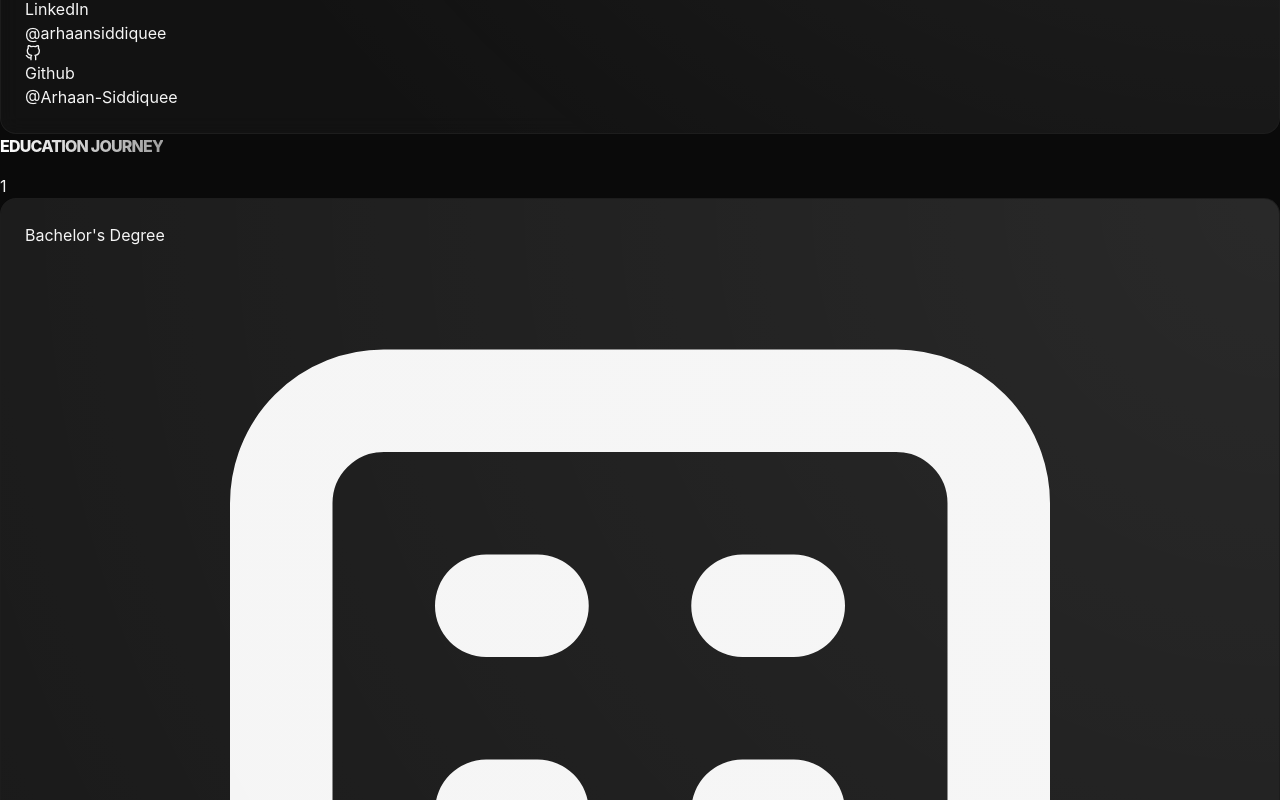
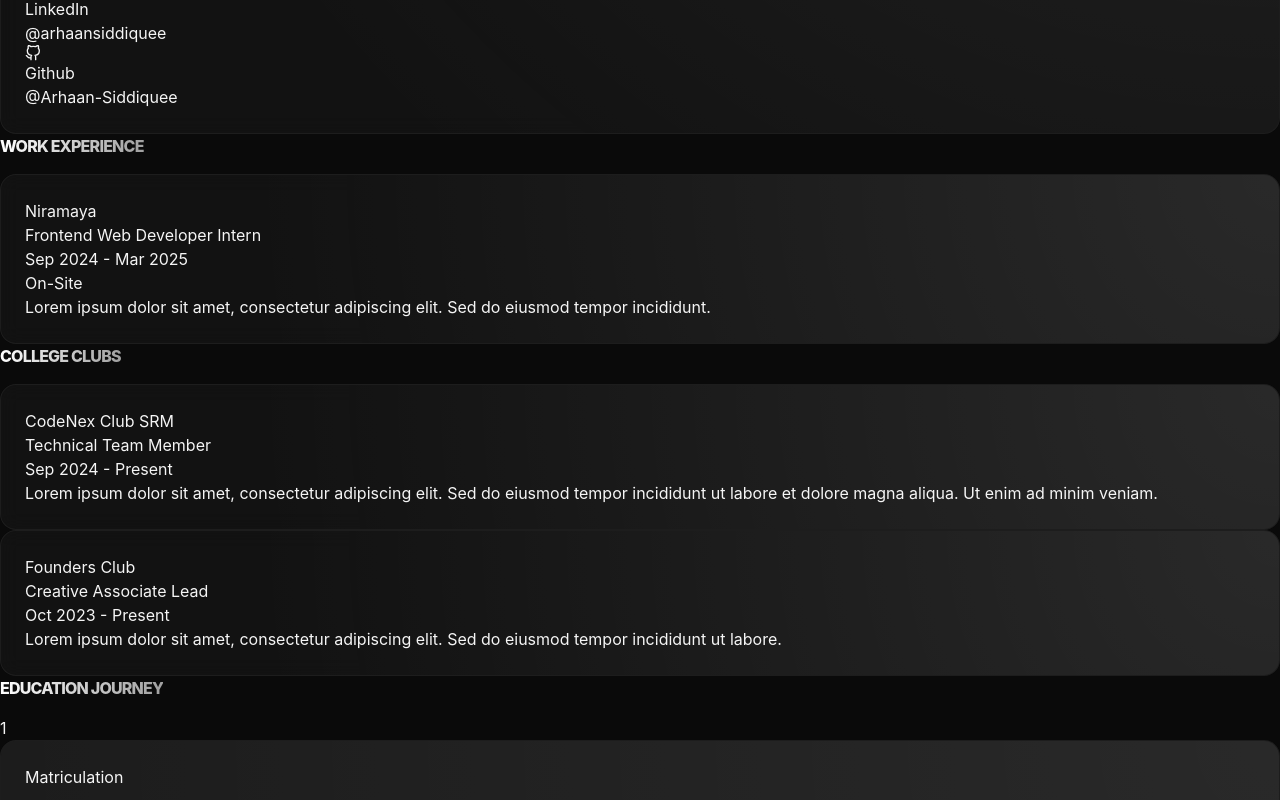
Before and after one commit to Arhaan-Siddiquee/Arhaan.dev, a React (Vite) app in the folder noir/: page / in a window 1280 px wide. Shown: the part 800-1600 px from the top of the page. Built offline with nearby package versions, Linux system fonts and the light colour scheme.

Commit message:
education

```diff
--- a/noir/package.json
+++ b/noir/package.json
@@ -10,11 +10,14 @@
     "preview": "vite preview"
   },
   "dependencies": {
+    "@headlessui/react": "^2.2.0",
     "framer-motion": "^12.5.0",
     "react": "^19.0.0",
+    "react-disclosure": "^0.4.0",
     "react-dom": "^19.0.0",
     "react-icons": "^5.5.0",
     "react-intersection-observer": "^9.16.0",
+    "react-parallax-tilt": "^1.7.287",
     "react-tilt": "^1.0.2",
     "react-typewriter-effect": "^1.1.0",
     "styled-components": "^6.1.16"
--- a/noir/src/App.jsx
+++ b/noir/src/App.jsx
@@ -83,6 +83,31 @@ const NoirButton = styled(motion.button)`
     left: 100%;
   }
 `;
+// Add these arrays before your motion.section component
+const workExperience = [
+  {
+    company: "Niramaya",
+    position: "Frontend Web Developer Intern",
+    type: "On-Site",
+    period: "Sep 2024 - Mar 2025",
+    description: "Lorem ipsum dolor sit amet, consectetur adipiscing elit. Sed do eiusmod tempor incididunt."
+  }
+];
+
+const collegeClubs = [
+  {
+    club: "CodeNex Club SRM",
+    role: "Technical Team Member",
+    period: "Sep 2024 - Present",
+    description: "Lorem ipsum dolor sit amet, consectetur adipiscing elit. Sed do eiusmod tempor incididunt ut labore et dolore magna aliqua. Ut enim ad minim veniam."
+  },
+  {
+    club: "Founders Club",
+    role: "Creative Associate Lead",
+    period: "Oct 2023 - Present",
+    description: "Lorem ipsum dolor sit amet, consectetur adipiscing elit. Sed do eiusmod tempor incididunt ut labore."
+  },
+];
 
 const ProgressBar = styled(motion.div)`
   height: 2px;
@@ -254,17 +279,23 @@ function App() {
   // Education data
   const education = [
     {
-      year: "2023 - 2027",
-      title: "Bachelor's Degree",
-      institution: "B.Tech, SRM University",
-      description: "Computer Science and Engineering, specializing in AI & Machine Learning"
+      year: "2019 - 2021",
+      title: "Matriculation",
+      institution: "D.A.V Public Schools",
+      description: "Completed with 91% marks in Science stream"
     },
     {
       year: "2021 - 2023",
       title: "Intermediate",
       institution: "Science, D.A.V Public School",
       description: "Specialized in Physics, Chemistry and Mathematics with high distinction"
-    }
+    },
+    {
+      year: "2023 - 2027",
+      title: "Bachelor's Degree",
+      institution: "B.Tech, SRM University",
+      description: "Computer Science and Engineering, specializing in AI & Machine Learning"
+    },
   ];
 
   return (
@@ -519,6 +550,108 @@ function App() {
               whileInView="visible"
               viewport={{ once: true, amount: 0.2 }}
             >
+              {/* Work Experience Section */}
+              <motion.div variants={itemVariants} className="flex items-center mb-12">
+                <div className="w-12 h-1 bg-white mr-4"></div>
+                <NoirHeading className="text-3xl md:text-4xl">WORK EXPERIENCE</NoirHeading>
+              </motion.div>
+
+              <div className="space-y-6 mb-16">
+                {/* Work Experience Cards */}
+                {workExperience.map((work, index) => (
+                  <motion.div
+                    key={index}
+                    className="relative"
+                    variants={itemVariants}
+                    custom={index}
+                  >
+                    <GlassCard
+                      className="overflow-hidden"
+                      whileHover={{
+                        scale: 1.02,
+                        boxShadow: "0 0 15px rgba(255,255,255,0.08)",
+                        transition: { duration: 0.3 }
+                      }}
+                    >
+                      <div className="p-5">
+                        <div className="flex items-start gap-4">
+                          <div className="w-10 h-10 rounded-full bg-white/10 flex items-center justify-center overflow-hidden">
+                            {/* Company Logo Placeholder */}
+                            <div className="w-8 h-8 bg-white/20 rounded-full"></div>
+                          </div>
+
+                          <div className="flex-1">
+                            <div className="flex justify-between items-start">
+                              <div>
+                                <div className="font-bold text-white text-lg mb-1">{work.company}</div>
+                                <div className="text-gray-400 text-sm">{work.position}</div>
+                              </div>
+                              <div className="text-xs text-white/70 font-mono px-2 py-1 rounded-full bg-white/5 border border-white/10">
+                                {work.period}
+                              </div>
+                            </div>
+
+                            <div className="text-xs text-white/60 mt-1 mb-2">{work.type}</div>
+                            <p className="text-gray-300 text-sm">{work.description}</p>
+                          </div>
+                        </div>
+                      </div>
+                    </GlassCard>
+                  </motion.div>
+                ))}
+              </div>
+
+              {/* College Clubs Section */}
+              <motion.div variants={itemVariants} className="flex items-center mb-12">
+                <div className="w-12 h-1 bg-white mr-4"></div>
+                <NoirHeading className="text-3xl md:text-4xl">COLLEGE CLUBS</NoirHeading>
+              </motion.div>
+
+              <div className="space-y-6 mb-16">
+                {/* College Clubs Cards */}
+                {collegeClubs.map((club, index) => (
+                  <motion.div
+                    key={index}
+                    className="relative"
+                    variants={itemVariants}
+                    custom={index}
+                  >
+                    <GlassCard
+                      className="overflow-hidden"
+                      whileHover={{
+                        scale: 1.02,
+                        boxShadow: "0 0 15px rgba(255,255,255,0.08)",
+                        transition: { duration: 0.3 }
+                      }}
+                    >
+                      <div className="p-5">
+                        <div className="flex items-start gap-4">
+                          <div className="w-10 h-10 rounded-full bg-white/10 flex items-center justify-center overflow-hidden">
+                            {/* Club Logo Placeholder */}
+                            <div className="w-8 h-8 bg-white/20 rounded-full"></div>
+                          </div>
+
+                          <div className="flex-1">
+                            <div className="flex justify-between items-start">
+                              <div>
+                                <div className="font-bold text-white text-lg mb-1">{club.club}</div>
+                                <div className="text-gray-400 text-sm">{club.role}</div>
+                              </div>
+                              <div className="text-xs text-white/70 font-mono px-2 py-1 rounded-full bg-white/5 border border-white/10">
+                                {club.period}
+                              </div>
+                            </div>
+
+                            <p className="text-gray-300 text-sm mt-2">{club.description}</p>
+                          </div>
+                        </div>
+                      </div>
+                    </GlassCard>
+                  </motion.div>
+                ))}
+              </div>
+
+              {/* Education Section - Original Timeline but with modified card size */}
               <motion.div variants={itemVariants} className="flex items-center mb-12">
                 <div className="w-12 h-1 bg-white mr-4"></div>
                 <NoirHeading className="text-3xl md:text-4xl">EDUCATION JOURNEY</NoirHeading>
@@ -567,71 +700,48 @@ function App() {
                               expanded: { height: "auto" }
                             }}
                           >
-                          <div className="p-6">
+                            <div className="p-5">
                               <div className="flex justify-between items-start mb-3">
                                 <div>
                                   <motion.div
-                                  className="font-bold text-white text-xl mb-1"
+                                    className="font-bold text-white text-lg mb-1"
                                     whileHover={{ scale: 1.01 }}
                                   >
                                     {edu.title}
                                   </motion.div>
-                                <div className="text-gray-400 mb-2 flex items-center">
+                                  <div className="text-gray-400 mb-2 flex items-center text-sm">
                                     <svg xmlns="http://www.w3.org/2000/svg" className="h-4 w-4 mr-1" fill="none" viewBox="0 0 24 24" stroke="currentColor">
                                       <path strokeLinecap="round" strokeLinejoin="round" strokeWidth={2} d="M19 21V5a2 2 0 00-2-2H7a2 2 0 00-2 2v16m14 0h2m-2 0h-5m-9 0H3m2 0h5M9 7h1m-1 4h1m4-4h1m-1 4h1m-5 10v-5a1 1 0 011-1h2a1 1 0 011 1v5m-4 0h4" />
                                     </svg>
                                     {edu.institution}
                                   </div>
                                 </div>
-                              <div className="text-sm text-white font-mono px-3 py-1 rounded-full bg-white/10">
+                                <div className="text-xs text-white/70 font-mono px-2 py-1 rounded-full bg-white/5 border border-white/10">
                                   {edu.year}
                                 </div>
                               </div>
 
-                            <p className="text-gray-300 mb-4">{edu.description}</p>
+                              <p className="text-gray-300 text-sm mb-3">{edu.description}</p>
 
                               {/* Expanded Content - Skills & Achievements */}
                               <motion.div
                                 variants={{
                                   collapsed: { opacity: 0.8, height: 0, marginTop: 0, display: "none" },
-                                expanded: { opacity: 1, height: "auto", marginTop: "1rem", display: "block" }
+                                  expanded: { opacity: 1, height: "auto", marginTop: "0.5rem", display: "block" }
                                 }}
                                 transition={{ duration: 0.3 }}
                                 className="overflow-hidden"
                               >
-                              <div className="border-t border-white/10 pt-4 mt-2">
-                                <div className="mb-3">
-                                  <div className="text-white/70 text-sm mb-2 font-semibold">Key Subjects:</div>
-                                  <div className="flex flex-wrap gap-2">
-                                    {edu.subjects?.map((subject, idx) => (
-                                      <span key={idx} className="text-xs bg-white/5 border border-white/10 rounded-full px-3 py-1 text-white/80">
-                                        {subject}
-                                      </span>
-                                    )) || (
-                                      <>
-                                        <span className="text-xs bg-white/5 border border-white/10 rounded-full px-3 py-1 text-white/80">
-                                          Computer Science
-                                        </span>
-                                        <span className="text-xs bg-white/5 border border-white/10 rounded-full px-3 py-1 text-white/80">
-                                          Data Structures
-                                        </span>
-                                        <span className="text-xs bg-white/5 border border-white/10 rounded-full px-3 py-1 text-white/80">
-                                          Algorithms
-                                        </span>
-                                      </>
-                                    )}
-                                  </div>
-                                </div>
-
+                                <div className="border-t border-white/10 pt-3 mt-2">
                                   <div className="mb-2">
-                                  <div className="text-white/70 text-sm mb-2 font-semibold">Achievements:</div>
-                                  <ul className="list-disc list-inside text-sm text-white/80 space-y-1 pl-1">
+                                    <div className="text-white/70 text-xs mb-2 font-semibold">Achievements:</div>
+                                    <ul className="list-disc list-inside text-xs text-white/80 space-y-1 pl-1">
                                       {edu.achievements?.map((achievement, idx) => (
                                         <li key={idx}>{achievement}</li>
                                       )) || (
                                         <>
-                                        <li>Graduated with honors (top 10% of class)</li>
-                                        <li>Research assistant for AI lab projects</li>
+                                          <li>Lorem ipsum dolor sit amet</li>
+                                          <li>Consectetur adipiscing elit</li>
                                         </>
                                       )}
                                     </ul>
@@ -663,7 +773,7 @@ function App() {
                   </motion.div>
                 ))}
               </div>
-
+            </motion.section>
             <motion.div
               variants={itemVariants}
               className="mt-8 p-6 bg-black bg-opacity-40 backdrop-blur-sm rounded-xl border border-white border-opacity-5 transform transition-all duration-500 hover:scale-102 hover:border-opacity-10"
@@ -711,7 +821,6 @@ function App() {
                 </div>
               </div>
             </motion.div>
-          </motion.section>
 
           {/* Projects Section */}
           <motion.section
```
Also changed, not shown: 1 other file (tests, documents, lock files or other folders). Lines whose indentation alone changed are shown as unchanged.
